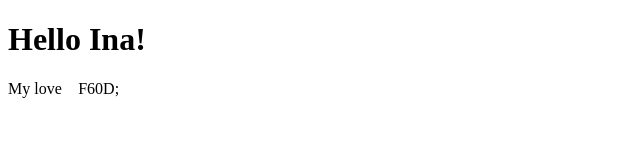
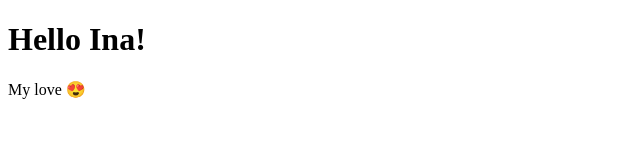
Before and after one commit to kyunamkim/kyunamkim.github.io, a plain HTML site: page index.html in a window 1280 px wide. Shown: the full height of the page, 0-640 px from the left. Drawn offline with Linux system fonts and the light colour scheme.

Commit message:
update index.html

```diff
--- a/index.html
+++ b/index.html
@@ -2,6 +2,6 @@
 <html>
 <body>
 <h1>Hello Ina!</h1>
-<p>My love &#1F60D;</p>
+<p>My love &#x1F60D;</p>
 </body>
 </html>
```
